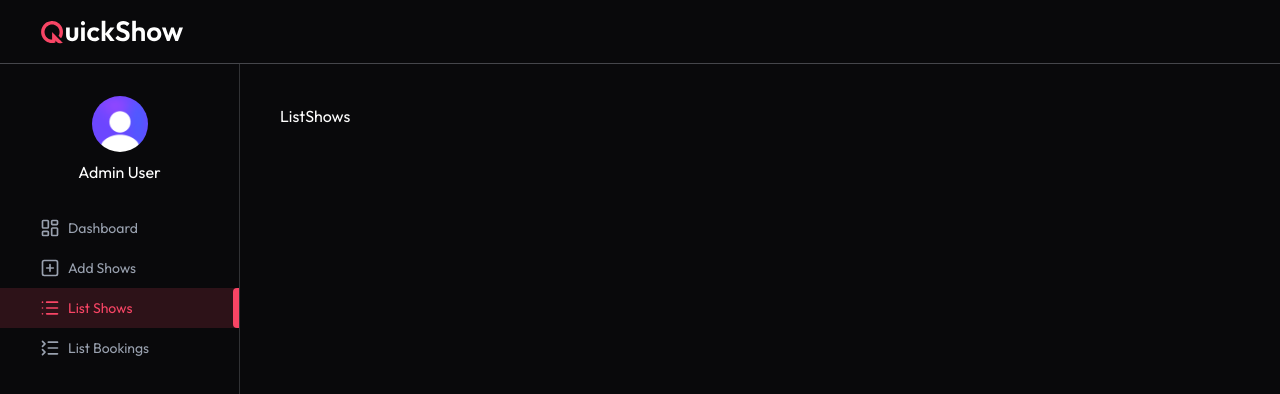
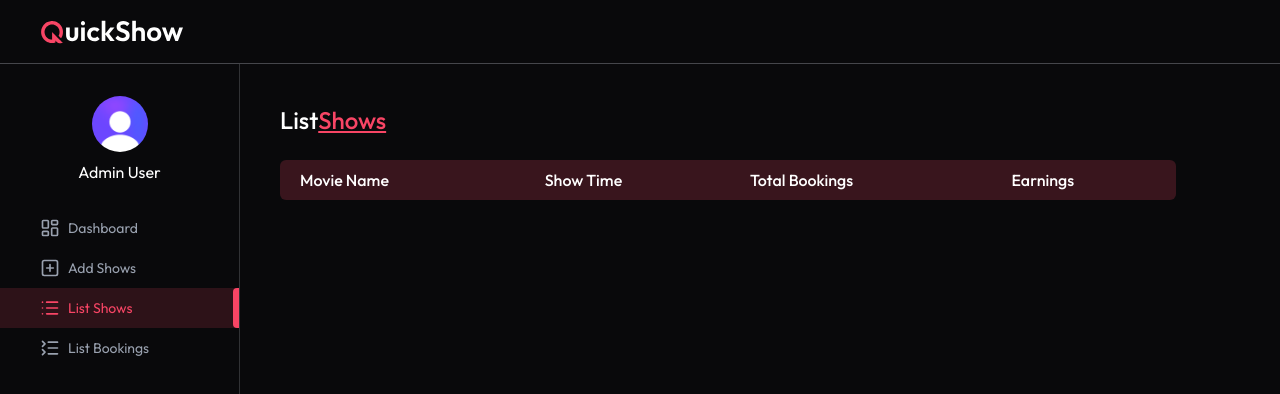
Before and after one commit to jayshreedwagh/QuickShow, a React (Vite) app: page /admin/list-shows in a window 1280 px wide. Shown: the top 394 px of the page. Built offline with nearby package versions, Linux system fonts and the light colour scheme.

Commit message:
List show 1

```diff
--- a/src/components/Loading.jsx
+++ b/src/components/Loading.jsx
@@ -7,6 +7,7 @@ const Loading = () => {
         border-t-primary'>
         </div>
     </div>
+
   )
 }
 
--- a/src/components/MovieCard.jsx
+++ b/src/components/MovieCard.jsx
@@ -11,6 +11,7 @@ const MovieCard = ({movie}) => {
     <img onClick={()=>{navigate(`/movies/${movie._id}`);scrollTo(0,0)}} src={movie.backdrop_path} alt="" className='rounded-lg h-52 w-full
     object-cover object-right-bottom cursor-pointer'/>
     <p className='font-semibold mt-2 truncate'>{movie.title}</p>
+
 
     <p className='text-sm text-gray-400 mt-2'>{new Date(movie.release_date).getFullYear()}•
         {movie.genres.slice(0,2).map(genre=>genre.name).join(" | ")} • {timeFormat(movie.runtime)}
--- a/src/pages/admin/ListShows.jsx
+++ b/src/pages/admin/ListShows.jsx
@@ -1,9 +1,52 @@
-import React from 'react'
+import { useEffect, useState } from "react"
+import { dummyShowsData } from "../../assets/assets";
+import Loading from '../../components/Loading';
+import Title from "../../components/admin/Title";
 
 const ListShows = () => {
-  return (
-    <div>ListShows</div>
-  )
+  const currency=import.meta.env.VITE_CURRENCY
+
+  const [shows,setShows]=useState([]);
+  const [loading,setLoading]=useState(true);
+  const getAllShows=async()=>{
+    try{
+      setShows([{
+          movie:dummyShowsData[0],
+          showDateTime:"2025-06-30T02:30:00.000Z",
+          showPrice:59,
+          occupiedSeats:{
+            A1:"user_1",
+            B1:"user_2",
+            C1:"user_3"
+          }
+      }]);
+      setLoading(false);
+    }catch(error){
+      console.error(error);
+    }
+  }
+  useEffect(()=>{
+    getAllShows();
+  },[]);
+  return !loading?(
+    <>
+    <Title text1="List" text2="Shows" />
+       <div className="max-w-4xl mt-6 overflow-x-auto">
+      <table className="w-full border-collapse rounded-md overflow-hidden
+      text-nowrap">
+        <thead>
+          <tr className="bg-primary/20 text-left text-white">
+          <th className="p-2 font-medium pl-5">Movie Name</th>
+          <th className="p-2 font-medium">Show Time</th>
+          <th className="p-2 font-medium">Total Bookings</th>
+          <th className="p-2 font-medium">Earnings</th>
+          </tr>
+        </thead>
+      </table>
+
+    </div>
+    </>
+  ):<Loading/>
 }
 
 export default ListShows
```
